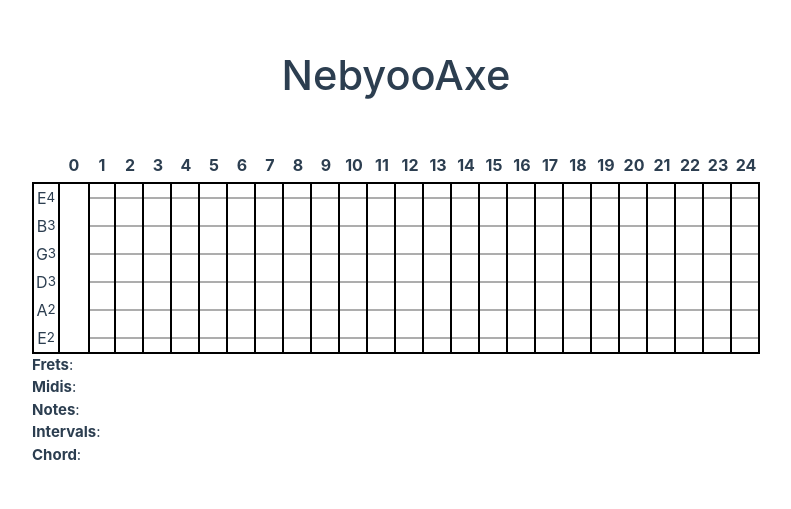
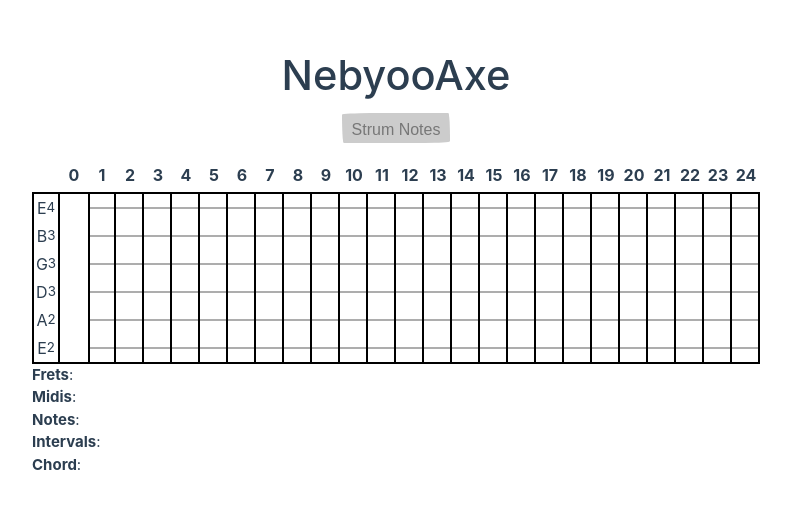
Before and after one commit to michaelchadwick/nebyooaxe, a Vue app: page / in a window 1280 px wide. Shown: the part 141-650 px from the top of the page, without its empty margins (244-1035 px from the left). Built offline with nearby package versions, Linux system fonts and the light colour scheme.

Commit message:
added button to play all notes

```diff
--- a/src/App.vue
+++ b/src/App.vue
@@ -80,7 +80,6 @@ header {
     font-weight: 500;
     font-size: 2.6rem;
     position: relative;
-    top: -10px;
   }
 }
 
--- a/src/assets/main.css
+++ b/src/assets/main.css
@@ -4,7 +4,7 @@
   align-items: center;
   display: flex;
   flex-direction: column;
-  gap: 30px;
+  gap: 5px;
   justify-content: center;
   justify-items: center;
   max-width: 1280px;
@@ -42,6 +42,60 @@ a,
   }
 }
 
+/*
+  https://getcssscan.com/css-buttons-examples Button 55, modified slightly
+*/
+button {
+  align-self: center;
+  background-color: var(--vt-c-green-light);
+  background-image: none;
+  background-position: 0 90%;
+  background-repeat: repeat no-repeat;
+  background-size: 4px 3px;
+  border-radius: 15px 225px 255px 15px 15px 255px 225px 15px;
+  border-style: solid;
+  border-width: 2px;
+  box-shadow: rgba(0, 0, 0, 0.2) 15px 28px 25px -18px;
+  box-sizing: border-box;
+  color: #41403e;
+  cursor: pointer;
+  display: inline-block;
+  font-family: Neucha, sans-serif;
+  font-size: 1rem;
+  height: 30px;
+  line-height: 15px;
+  outline: none;
+  padding: 0.45rem;
+  text-decoration: none;
+  transition: all 135ms ease-in-out;
+  border-bottom-left-radius: 15px 255px;
+  border-bottom-right-radius: 225px 15px;
+  border-top-left-radius: 255px 15px;
+  border-top-right-radius: 15px 225px;
+  user-select: none;
+  -webkit-user-select: none;
+  touch-action: manipulation;
+
+  &:hover {
+    background-color: var(--vt-c-green);
+    box-shadow: rgba(0, 0, 0, 0.3) 2px 8px 8px -5px;
+  }
+
+  &:focus {
+    box-shadow: rgba(0, 0, 0, 0.3) 2px 8px 4px -6px;
+  }
+
+  &:disabled,
+  &:disabled:hover,
+  &:disabled:focus {
+    background-color: #ccc;
+    border-color: var(--vt-c-gray);
+    box-shadow: none;
+    color: #777;
+    cursor: default;
+  }
+}
+
 strong {
   font-weight: 700;
 }
--- a/src/components/Fretboard.vue
+++ b/src/components/Fretboard.vue
@@ -1,6 +1,7 @@
 <script setup lang="ts">
 import { ref } from 'vue'
 
+const ctx = new window.AudioContext()
 const fretsPressed = ref<string[]>([])
 
 const emit = defineEmits([
@@ -225,6 +226,14 @@ const FRET_NOTE: Record<string, string[]> = {
   '1': ['E', 'F', 'F#', 'G', 'G#', 'A', 'A#', 'B', 'C', 'C#', 'D', 'D#'],
 }
 
+function getFretsPressed(stringId: string): NodeList | null {
+  const frets: NodeList = document.querySelectorAll(
+    `.string[data-string-id="${stringId}"] .fret[data-pressed="true"]`,
+  )
+
+  return frets ?? null
+}
+
 // fret is being pressed or unpressed
 // update frets, midis, notes
 // try to decipher chord(s)
@@ -246,81 +255,42 @@ function toggleFret(event: PointerEvent): void {
 
       // toggle from unpressed to pressed: remove HR, add note-bubble
       if (dataset?.pressed == 'false') {
-        const stringFretsPressed: NodeList = document.querySelectorAll(
-          `.string[data-string-id="${stringId}"] .fret[data-pressed="true"]`,
-        )
-
-        // remove all other pressed notes
-        if (stringFretsPressed.length) {
-          stringFretsPressed.forEach((fret: Node) => {
-            if (fret instanceof HTMLElement) {
-              fret.dataset.pressed = 'false'
-              fret.classList.remove('pressed')
-              fretsPressed.value = fretsPressed.value.filter(
-                (fretPressed) => fretPressed != fret.dataset.fretId,
-              )
-              if (!fret.classList.contains('open')) {
-                fret.classList.add('empty')
+        if (stringId) {
+          const stringFretsPressed: NodeList | null = getFretsPressed(stringId)
+
+          // remove all other pressed notes
+          if (stringFretsPressed && stringFretsPressed.length) {
+            stringFretsPressed.forEach((fret: Node) => {
+              if (fret instanceof HTMLElement) {
+                fret.dataset.pressed = 'false'
+                fret.classList.remove('pressed')
+                fretsPressed.value = fretsPressed.value.filter(
+                  (fretPressed) => fretPressed != fret.dataset.fretId,
+                )
+                if (!fret.classList.contains('open')) {
+                  fret.classList.add('empty')
+                }
+
+                fret.innerHTML = ''
               }
-
-              fret.innerHTML = ''
+            })
+          }
+          dataset.pressed = 'true'
+          classes?.remove('empty')
+          classes?.add('pressed', 'note-bubble')
+          fretsPressed.value = [...fretsPressed.value, fretId ?? '']
+
+          if (stringId !== undefined && fretId !== undefined) {
+            const noteIndex = Number(fretId.slice(2)) % 12
+            if (FRET_NOTE[stringId] !== undefined && FRET_NOTE[stringId][noteIndex] !== undefined) {
+              elem.innerHTML = FRET_NOTE[stringId][noteIndex]
             }
-          })
-        }
-        dataset.pressed = 'true'
-        classes?.remove('empty')
-        classes?.add('pressed', 'note-bubble')
-        fretsPressed.value = [...fretsPressed.value, fretId ?? '']
-
-        if (stringId !== undefined && fretId !== undefined) {
-          const noteIndex = Number(fretId.slice(2)) % 12
-          if (FRET_NOTE[stringId] !== undefined && FRET_NOTE[stringId][noteIndex] !== undefined) {
-            elem.innerHTML = FRET_NOTE[stringId][noteIndex]
           }
-        }
-
-        // play note
-        if (fretId) {
-          const ctx = new window.AudioContext()
-          const masterGainNode = ctx.createGain()
-          const startGain = 0.0001
-          const endGain = 0.1
-          masterGainNode.gain.value = startGain
-
-          // main note
-          const osc = ctx.createOscillator()
-          osc.type = 'square'
-          const noteFreq = MUSICAL_NOTES.filter((n) => n.fretIds.includes(fretId))[0]?.frequency
-          if (noteFreq) {
-            osc.frequency.value = noteFreq
+
+          // play note
+          if (fretId) {
+            playNote(fretId)
           }
-
-          // LFO for vibrato
-          const lfo = ctx.createOscillator()
-          lfo.type = 'sine' // simple smooth tremor
-          lfo.frequency.value = 8 // 5–8 Hz is classic vibrato speed
-
-          // Gain that sets the *depth* of the frequency modulation
-          const lfoGain = ctx.createGain()
-          // Depth: ±0.05 Hz (~1 cent) → adjust to taste (try 0.2, 0.5, etc.)
-          lfoGain.gain.value = 0.35 // 30 cents ≈ a perfect‑4 in pitch
-          // If you want *relative* depth use detune instead:
-          const lfoDetune = ctx.createGain()
-          lfoDetune.gain.value = 50 // ±50 cents
-
-          lfo.connect(lfoGain)
-          lfoGain.connect(osc.detune)
-          lfo.start()
-
-          osc.connect(masterGainNode)
-          masterGainNode.connect(ctx.destination)
-
-          osc.start(ctx.currentTime)
-          masterGainNode.gain.exponentialRampToValueAtTime(endGain, ctx.currentTime + 0.2)
-
-          masterGainNode.gain.exponentialRampToValueAtTime(startGain, ctx.currentTime + 2.1)
-          osc.stop(ctx.currentTime + 2.1)
-          lfo.stop(ctx.currentTime + 2.1)
         }
       }
       // toggle from pressed to unpressed: remove note-bubble, add HR
@@ -431,9 +401,68 @@ function getNotes(): NoteArray {
 
   return noteArray
 }
+
+function playNote(fretId: string): void {
+  const masterGainNode = ctx.createGain()
+  const startGain = 0.0001
+  const endGain = 0.1
+  masterGainNode.gain.value = startGain
+
+  // main note
+  const osc = ctx.createOscillator()
+  osc.type = 'square'
+  const noteFreq = MUSICAL_NOTES.filter((n) => n.fretIds.includes(fretId))[0]?.frequency
+  if (noteFreq) {
+    osc.frequency.value = noteFreq
+  }
+
+  // LFO for vibrato
+  const lfo = ctx.createOscillator()
+  lfo.type = 'sine' // simple smooth tremor
+  lfo.frequency.value = 8 // 5–8 Hz is classic vibrato speed
+
+  // Gain that sets the *depth* of the frequency modulation
+  const lfoGain = ctx.createGain()
+  // Depth: ±0.05 Hz (~1 cent) → adjust to taste (try 0.2, 0.5, etc.)
+  lfoGain.gain.value = 0.35 // 30 cents ≈ a perfect‑4 in pitch
+  // If you want *relative* depth use detune instead:
+  const lfoDetune = ctx.createGain()
+  lfoDetune.gain.value = 50 // ±50 cents
+
+  lfo.connect(lfoGain)
+  lfoGain.connect(osc.detune)
+  lfo.start()
+
+  osc.connect(masterGainNode)
+  masterGainNode.connect(ctx.destination)
+
+  osc.start(ctx.currentTime)
+  masterGainNode.gain.exponentialRampToValueAtTime(endGain, ctx.currentTime + 0.2)
+
+  masterGainNode.gain.exponentialRampToValueAtTime(startGain, ctx.currentTime + 2.1)
+  osc.stop(ctx.currentTime + 2.1)
+  lfo.stop(ctx.currentTime + 2.1)
+}
+function playChord(fretIds: string[]): void {
+  if (fretIds[0]) {
+    playNote(fretIds[0])
+  }
+  let delay = 50
+  let index = 1
+  fretIds.slice(1).forEach((fretId) => {
+    setTimeout(() => playNote(fretId), delay * index)
+    index++
+  })
+}
 </script>
 
 <template>
+  <div id="play-chord">
+    <button @click="playChord(fretsPressed)" :disabled="fretsPressed.length < 2">
+      Strum Notes
+    </button>
+  </div>
+
   <div id="fretboard-viewport">
     <div id="fretboard-numbers">
       <div></div>
@@ -1513,6 +1542,13 @@ function getNotes(): NoteArray {
 </template>
 
 <style scoped>
+#play-chord {
+  align-items: flex-start;
+  display: flex;
+  justify-content: center;
+  padding-bottom: 1em;
+}
+
 #fretboard-viewport {
   overflow-x: visible;
 
```
